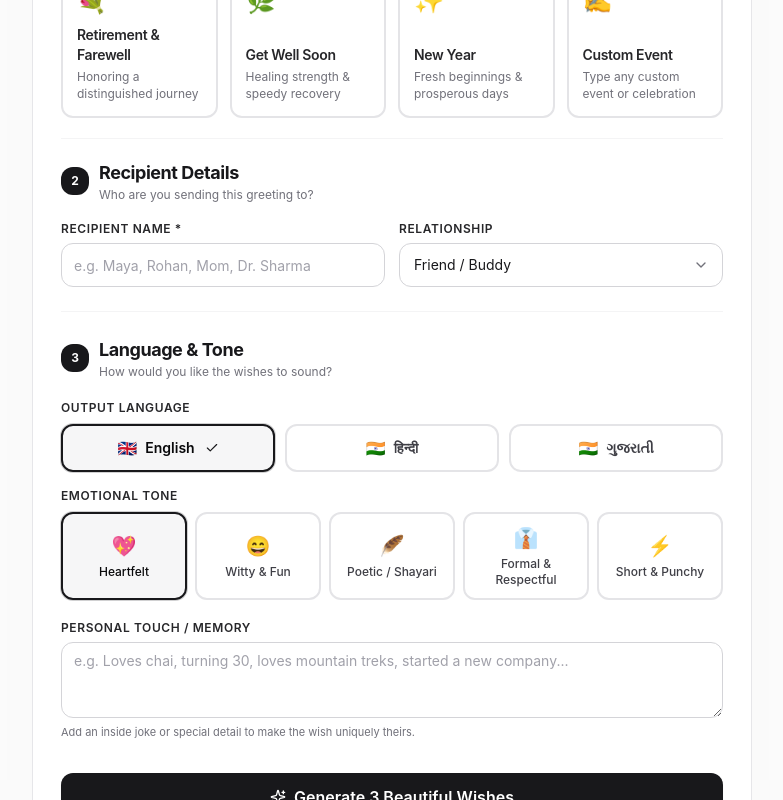
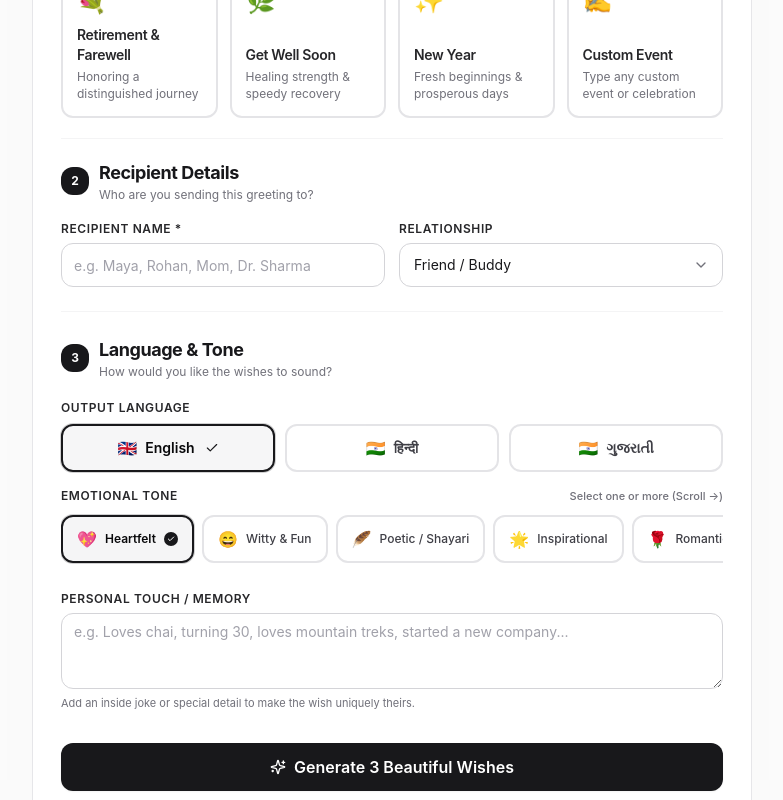
Before and after one commit to princesojitra/wishmaker, a React (Vite) app: page / in a window 1280 px wide. Shown: the part 745-1545 px from the top of the page, without its empty margins (248-1031 px from the left). Built offline with nearby package versions, Linux system fonts and the light colour scheme; a web font is replaced by a local one.

Commit message:
feat: add high-contrast popular badge and horizontal scrollable multi-tone selector

```diff
--- a/src/components/OccasionSelector.tsx
+++ b/src/components/OccasionSelector.tsx
@@ -84,8 +84,9 @@ export const OccasionSelector: React.FC<OccasionSelectorProps> = ({
                   </div>
                 ) : (
                   occ.popular && (
-                    <span className="rounded-full bg-zinc-100 px-2 py-0.5 text-[10px] font-medium text-zinc-600 dark:bg-zinc-800 dark:text-zinc-400">
-                      Popular
+                    <span className="inline-flex items-center gap-1.5 rounded-full border border-zinc-300 bg-zinc-100 px-2.5 py-0.5 text-[10px] font-bold tracking-wide text-zinc-800 shadow-2xs dark:border-zinc-700 dark:bg-zinc-800 dark:text-zinc-200">
+                      <span className="h-1.5 w-1.5 rounded-full bg-emerald-500 shrink-0" />
+                      <span>Popular</span>
                     </span>
                   )
                 )}
--- a/src/components/WishForm.tsx
+++ b/src/components/WishForm.tsx
@@ -23,9 +23,20 @@ export const WishForm: React.FC<WishFormProps> = ({
 }) => {
   const [recipientName, setRecipientName] = useState('');
   const [relationship, setRelationship] = useState('friend');
-  const [tone, setTone] = useState<Tone>('heartfelt');
+  const [selectedTones, setSelectedTones] = useState<string[]>(['heartfelt']);
   const [context, setContext] = useState('');
   const [validationError, setValidationError] = useState('');
+
+  const handleToggleTone = (id: string) => {
+    setSelectedTones((prev) => {
+      if (prev.includes(id)) {
+        if (prev.length === 1) return prev; // Keep at least one tone active
+        return prev.filter((t) => t !== id);
+      } else {
+        return [...prev, id];
+      }
+    });
+  };
 
   const handleSubmit = (e: React.FormEvent) => {
     e.preventDefault();
@@ -45,7 +56,8 @@ export const WishForm: React.FC<WishFormProps> = ({
       occasion: selectedOccasion,
       recipientName: recipientName.trim(),
       relationship,
-      tone,
+      tone: selectedTones[0] as Tone,
+      tones: selectedTones,
       language,
       context: context.trim(),
     });
@@ -213,30 +225,47 @@ export const WishForm: React.FC<WishFormProps> = ({
           </div>
         </div>
 
-        {/* Tone Selector */}
+        {/* Tone Selector - Horizontal Scrollable Multiple Selection */}
         <div className="space-y-2">
+          <div className="flex items-center justify-between">
             <label className="text-xs font-semibold text-zinc-800 dark:text-zinc-200 uppercase tracking-wider block">
               {t.toneLabel}
             </label>
-          <div className="grid grid-cols-2 gap-2 sm:grid-cols-5">
+            <span className="text-[11px] text-zinc-500 font-medium">
+              {language === 'hi'
+                ? 'एक या अधिक टोन चुनें (Scroll →)'
+                : language === 'gu'
+                ? 'એક કે વધુ ટોન પસંદ કરો (Scroll →)'
+                : 'Select one or more (Scroll →)'}
+            </span>
+          </div>
+
+          <div className="relative -mx-1 px-1">
+            <div className="flex items-center gap-2 overflow-x-auto pb-2 pt-0.5 scroll-smooth">
               {TONES.map((toneItem) => {
-              const isSelected = tone === toneItem.id;
+                const isSelected = selectedTones.includes(toneItem.id);
                 return (
                   <button
                     key={toneItem.id}
                     type="button"
-                  onClick={() => setTone(toneItem.id)}
-                  className={`flex flex-col items-center justify-center rounded-xl p-2.5 text-center border-2 text-xs transition-all ${
+                    onClick={() => handleToggleTone(toneItem.id)}
+                    className={`flex items-center gap-2 whitespace-nowrap shrink-0 rounded-xl px-3.5 py-2.5 text-xs font-medium border-2 transition-all cursor-pointer ${
                       isSelected
-                      ? 'border-zinc-900 bg-zinc-100/80 text-zinc-950 font-semibold shadow-xs ring-1 ring-zinc-900/20 dark:border-zinc-200 dark:bg-zinc-800/90 dark:text-zinc-50 dark:ring-zinc-200/30'
+                        ? 'border-zinc-900 bg-zinc-100/90 text-zinc-950 font-semibold shadow-xs ring-1 ring-zinc-900/20 dark:border-zinc-200 dark:bg-zinc-800/90 dark:text-zinc-50 dark:ring-zinc-200/30'
                         : 'border-zinc-200 bg-white text-zinc-700 hover:border-zinc-300 hover:bg-zinc-50/70 dark:border-zinc-800 dark:bg-zinc-900 dark:text-zinc-300 dark:hover:border-zinc-700'
                     }`}
                   >
-                  <span className="text-xl mb-1">{toneItem.emoji}</span>
-                  <span className="font-medium">{toneItem.label}</span>
+                    <span className="text-base">{toneItem.emoji}</span>
+                    <span>{toneItem.label}</span>
+                    {isSelected && (
+                      <div className="flex h-3.5 w-3.5 items-center justify-center rounded-full bg-zinc-900 text-white dark:bg-zinc-100 dark:text-zinc-900">
+                        <Check className="h-2 w-2 stroke-[3]" />
+                      </div>
+                    )}
                   </button>
                 );
               })}
+            </div>
           </div>
         </div>
 
--- a/src/data/occasions.ts
+++ b/src/data/occasions.ts
@@ -145,8 +145,26 @@ export const TONES = [
     description: 'Lyrical depth, metaphors & classic rhythm',
   },
   {
+    id: 'inspirational' as const,
+    label: 'Inspirational',
+    emoji: '🌟',
+    description: 'Motivating, empowering & ambitious',
+  },
+  {
+    id: 'romantic' as const,
+    label: 'Romantic',
+    emoji: '🌹',
+    description: 'Sweet, tender & deeply affectionate',
+  },
+  {
+    id: 'roast' as const,
+    label: 'Playful Roast',
+    emoji: '😈',
+    description: 'Hilarious friendly teasing & sarcasm',
+  },
+  {
     id: 'formal' as const,
-    label: 'Formal & Respectful',
+    label: 'Formal',
     emoji: '👔',
     description: 'Polite, professional & dignified warmth',
   },
@@ -156,6 +174,18 @@ export const TONES = [
     emoji: '⚡',
     description: 'Crisp one-liners perfect for quick chats',
   },
+  {
+    id: 'nostalgic' as const,
+    label: 'Nostalgic',
+    emoji: '🕰️',
+    description: 'Cherishing shared memories & old times',
+  },
+  {
+    id: 'blessed' as const,
+    label: 'Spiritual / Blessed',
+    emoji: '🙏',
+    description: 'Peace, prayers & divine blessings',
+  },
 ];
 
 export const LANGUAGES = [
--- a/src/types/wish.ts
+++ b/src/types/wish.ts
@@ -1,6 +1,16 @@
 export type Language = 'en' | 'hi' | 'gu';
 
-export type Tone = 'heartfelt' | 'witty' | 'poetic' | 'formal' | 'short';
+export type Tone =
+  | 'heartfelt'
+  | 'witty'
+  | 'poetic'
+  | 'formal'
+  | 'short'
+  | 'inspirational'
+  | 'romantic'
+  | 'roast'
+  | 'nostalgic'
+  | 'blessed';
 
 export interface Occasion {
   id: string;
@@ -17,7 +27,8 @@ export interface WishRequest {
   occasion: string;
   recipientName: string;
   relationship?: string;
-  tone: Tone;
+  tone?: Tone;
+  tones?: string[];
   language: Language;
   context?: string;
 }
--- a/vite.config.ts
+++ b/vite.config.ts
@@ -35,9 +35,12 @@ export default defineConfig(({ mode }) => {
                     recipientName = 'Dear Friend',
                     relationship = 'friend',
                     tone = 'heartfelt',
+                    tones,
                     language = 'en',
                     context: userContext = '',
                   } = body;
+
+                  const toneList = Array.isArray(tones) && tones.length > 0 ? tones.join(', ') : tone;
 
                   if (!apiKey || apiKey === 'your_gemini_api_key_here') {
                     res.writeHead(200, { 'Content-Type': 'application/json' });
@@ -56,7 +59,7 @@ export default defineConfig(({ mode }) => {
                       ? 'Gujarati (strictly in Gujarati script, culturally rich blessings)'
                       : 'English';
 
-                  const prompt = `Write 3 short, beautiful wishes for ${recipientName} (Occasion: ${occasion}, Relationship: ${relationship}, Tone: ${tone}, Language: ${langInstruction}${userContext ? `, Context: ${userContext}` : ''}).
+                  const prompt = `Write 3 short, beautiful wishes for ${recipientName} (Occasion: ${occasion}, Relationship: ${relationship}, Tone(s): ${toneList}, Language: ${langInstruction}${userContext ? `, Context: ${userContext}` : ''}).
 Provide 3 distinct styles:
 1. Heartfelt & Warm
 2. Witty & Fun
```
Lines whose indentation alone changed are shown as unchanged.
